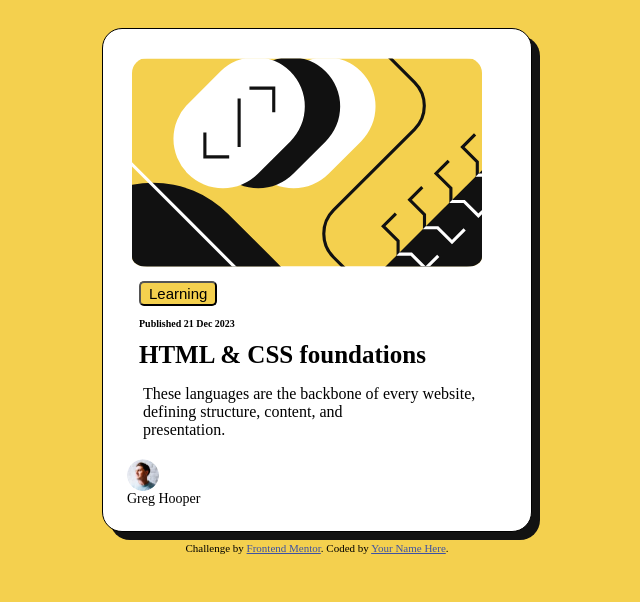
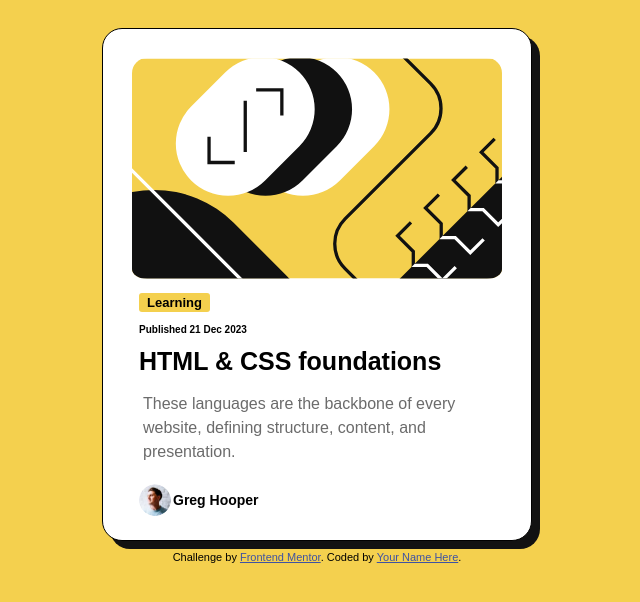
Before and after one commit to dbalogun705-alt/blog-preview-card-main, a plain HTML site: page blog-preview-card-main/index.html in a window 1280 px wide. Shown: the whole page, without its empty margins (323-963 px from the left). Drawn offline with Linux system fonts and the light colour scheme; files whose address does not match are found by name; a web font is replaced by a local one.

Commit message:
completed

```diff
--- a/blog-preview-card-main/blog.css
+++ b/blog-preview-card-main/blog.css
@@ -4,7 +4,8 @@ body{background-color:  hsl(47, 88%, 63%);
     justify-content: center;
     align-items: center;
     padding: 20px;
-    gap: 10px;}
+    gap: 10px;
+    font-family: 'Figtree', sans-serif;}
 
 .blog-card{ max-width:380px;
           background-color:  hsl(0, 0%, 100%);
@@ -18,17 +19,23 @@ body{background-color:  hsl(47, 88%, 63%);
 .blog-image{border-radius: 20px;
             justify-content: center;
             padding: 5px 5px 10px 5px;
-            width:350px;}
+            width:370px;}
 
 .card-p{margin: 16px;
-  font-size: 16px;}
+  font-size: 16px;
+ color: hsl(0, 0%, 42%);
+ font-weight: 500px;
+  line-height: 1.5;
+ }
 
 button{padding: 2px 8px 2px 8px;
    background-color:  hsl(47, 88%, 63%);
    text-align: left;
-   font-size: 15px;
-   border-radius: 5px;
-   margin-left: 12px;}
+   font-size: small;
+   border-radius: 3px;
+   margin-left: 12px;
+   border: 0px solid white;
+    font-weight:bold ;}
 
 .card-h1, .card-h2{font-size: 25px;
                   margin-top: 12px;
@@ -36,11 +43,11 @@ button{padding: 2px 8px 2px 8px;
                   padding: 0 0 0 12px;}
 
 .blog-owner{ display: flex;
-            justify-content: space-between;
             margin-top: 20px;
            align-items:center;
            flex-direction: row;
-           gap: 12px;}
+           gap: 2px;
+           padding: 0 0 0 12px;}
 
 .card-image{ border-radius: 50%;
                  width: 32px;
@@ -48,11 +55,11 @@ button{padding: 2px 8px 2px 8px;
 
 .card-name{ margin: 0;
                font-size: 14px;
-               font-weight: 800px;}
-
-
+               font-weight: bold;}
 
 .card-h1{font-size: 10px;}
+
+.card-h2{font-weight: 800px;}
 
 
 
--- a/blog-preview-card-main/index.html
+++ b/blog-preview-card-main/index.html
@@ -5,7 +5,9 @@
   <meta name="viewport" content="width=device-width, initial-scale=1.0"> <!-- displays site properly based on user's device -->
 
   <link rel="icon" type="image/png" sizes="32x32" href="./assets/images/favicon-32x32.png">
-
+  <link rel="preconnect" href="https://fonts.googleapis.com">
+<link rel="preconnect" href="https://fonts.gstatic.com" crossorigin>
+<link href="https://fonts.google.com/specimen/Figtree" rel="stylesheet">
   <title>Frontend Mentor | Blog preview card</title>
 <link rel="stylesheet" href="blog.css">
 
@@ -24,7 +26,7 @@
 
   <!--BLOG OWNER-->
   <div class="blog-owner">
-    <img class="card-image" src="C:\Users\HP\Downloads\Compressed\blog-preview-card-main\blog-preview-card-main\assets\images\image-avatar.webp">  </div>
+    <img class="card-image" src="C:\Users\HP\Downloads\Compressed\blog-preview-card-main\blog-preview-card-main\assets\images\image-avatar.webp">
       <p class="card-name"> Greg Hooper</p>
   </div>
   </div>
```
